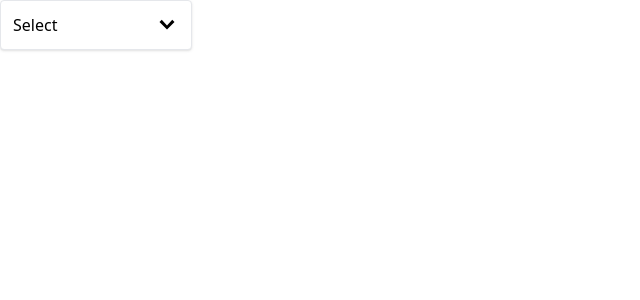
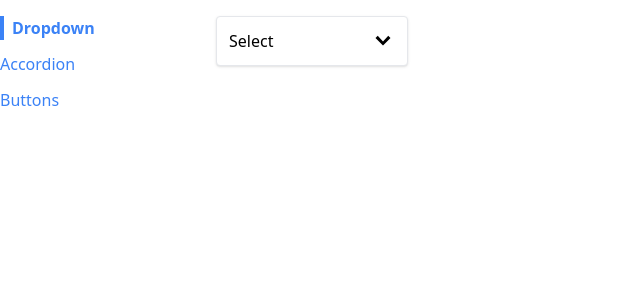
Before and after one commit to rushdy87/comps, a React (Create React App) app: page / in a window 1280 px wide. Shown: the top 300 px of the page, without its empty margins (0-640 px from the left). Built offline with nearby package versions, Linux system fonts and the light colour scheme.

Commit message:
Reuseble navigation -Route and Link, How navigation work with react, sipmle sidebar

```diff
--- a/src/App.js
+++ b/src/App.js
@@ -1,25 +1,26 @@
-import { useState } from 'react';
-
-import Dropdown from './components/dropdown/Dropdown';
+import Sidebar from './components/sidebar/Sidebar';
+import Route from './components/route/Route';
+import AccordionPage from './pages/accordion-page/AccordionPage';
+import DropdownPage from './pages/dropdown-page/DropdownPage';
+import ButtonPage from './pages/button-page/ButtonPage';
 
 const App = () => {
-  const [selection, setSelection] = useState(null);
-
-  const handleSelect = (option) => {
-    setSelection(option);
-  };
-
   return (
-    <div className="flex">
-      <Dropdown options={OPTIONS} value={selection} onChange={handleSelect} />
+    <div className="container mx-auto grid grid-cols-6 gap-4 mt-4">
+      <Sidebar />
+      <div className="col-span-5">
+        <Route path="/accordion">
+          <AccordionPage />
+        </Route>
+        <Route path="/">
+          <DropdownPage />
+        </Route>
+        <Route path="/buttons">
+          <ButtonPage />
+        </Route>
+      </div>
     </div>
   );
 };
 
 export default App;
-
-const OPTIONS = [
-  { label: 'Red', value: 'red' },
-  { label: 'Green', value: 'green' },
-  { label: 'Blue', value: 'blue' },
-];
--- /dev/null
+++ b/src/components/link/Link.js
@@ -0,0 +1,29 @@
+import classNames from 'classnames';
+
+import useNavigation from '../../hooks/use-navigation';
+
+const Link = ({ to, children, className, activeClassName }) => {
+  const { navigate, currentPath } = useNavigation();
+
+  const classes = classNames(
+    'text-blue-500',
+    className,
+    currentPath === to && activeClassName
+  );
+
+  const handelClick = (event) => {
+    if (event.metaKey || event.ctrl) {
+      return;
+    }
+    event.preventDefault();
+    navigate(to);
+  };
+
+  return (
+    <a className={classes} onClick={handelClick} href={to}>
+      {children}
+    </a>
+  );
+};
+
+export default Link;
--- /dev/null
+++ b/src/components/route/Route.js
@@ -0,0 +1,11 @@
+import useNavigation from '../../hooks/use-navigation';
+
+const Route = ({ path, children }) => {
+  const { currentPath } = useNavigation();
+  if (currentPath === path) {
+    return children;
+  }
+  return null;
+};
+
+export default Route;
--- /dev/null
+++ b/src/components/sidebar/Sidebar.js
@@ -0,0 +1,28 @@
+import Link from '../link/Link';
+
+const Sidebar = () => {
+  const links = [
+    { label: 'Dropdown', path: '/' },
+    { label: 'Accordion', path: '/accordion' },
+    { label: 'Buttons', path: '/buttons' },
+  ];
+
+  const renderedLinks = links.map((link) => (
+    <Link
+      key={link.label}
+      to={link.path}
+      className="mb-3"
+      activeClassName="font-bold border-l-4 border-blue-500 pl-2"
+    >
+      {link.label}
+    </Link>
+  ));
+
+  return (
+    <div className="sticky top-0 overflow-scroll flex flex-col items-start">
+      {renderedLinks}
+    </div>
+  );
+};
+
+export default Sidebar;
--- /dev/null
+++ b/src/context/navigation.js
@@ -0,0 +1,30 @@
+import { createContext, useState, useEffect } from 'react';
+
+export const NavigationContext = createContext();
+
+export const NavigationProvider = ({ children }) => {
+  const [currentPath, setCurrentPath] = useState(window.location.pathname);
+
+  useEffect(() => {
+    const handler = () => {
+      setCurrentPath(window.location.pathname);
+    };
+
+    window.addEventListener('popstate', handler);
+
+    return () => {
+      window.removeEventListener('popstate', handler);
+    };
+  }, []);
+
+  const navigate = (to) => {
+    window.history.pushState({}, '', to);
+    setCurrentPath(to);
+  };
+
+  return (
+    <NavigationContext.Provider value={{ currentPath, navigate }}>
+      {children}
+    </NavigationContext.Provider>
+  );
+};
--- /dev/null
+++ b/src/hooks/use-navigation.js
@@ -0,0 +1,7 @@
+import { useContext } from 'react';
+
+import { NavigationContext } from '../context/navigation';
+
+const useNavigation = () => useContext(NavigationContext);
+
+export default useNavigation;
--- a/src/index.js
+++ b/src/index.js
@@ -1,9 +1,15 @@
 import React from 'react';
 import ReacDom from 'react-dom/client';
+
+import { NavigationProvider } from './context/navigation';
 
 import App from './App';
 import './index.css';
 
 const root = ReacDom.createRoot(document.getElementById('root'));
 
-root.render(<App />);
+root.render(
+  <NavigationProvider>
+    <App />
+  </NavigationProvider>
+);
--- /dev/null
+++ b/src/pages/dropdown-page/DropdownPage.jsx
@@ -0,0 +1,25 @@
+import { useState } from 'react';
+
+import Dropdown from '../../components/dropdown/Dropdown';
+
+const DropdownPage = () => {
+  const [selection, setSelection] = useState(null);
+
+  const handleSelect = (option) => {
+    setSelection(option);
+  };
+
+  return (
+    <div className="flex">
+      <Dropdown options={OPTIONS} value={selection} onChange={handleSelect} />
+    </div>
+  );
+};
+
+export default DropdownPage;
+
+const OPTIONS = [
+  { label: 'Red', value: 'red' },
+  { label: 'Green', value: 'green' },
+  { label: 'Blue', value: 'blue' },
+];
```
Also changed, not shown: notes/Navigation.txt (added).
